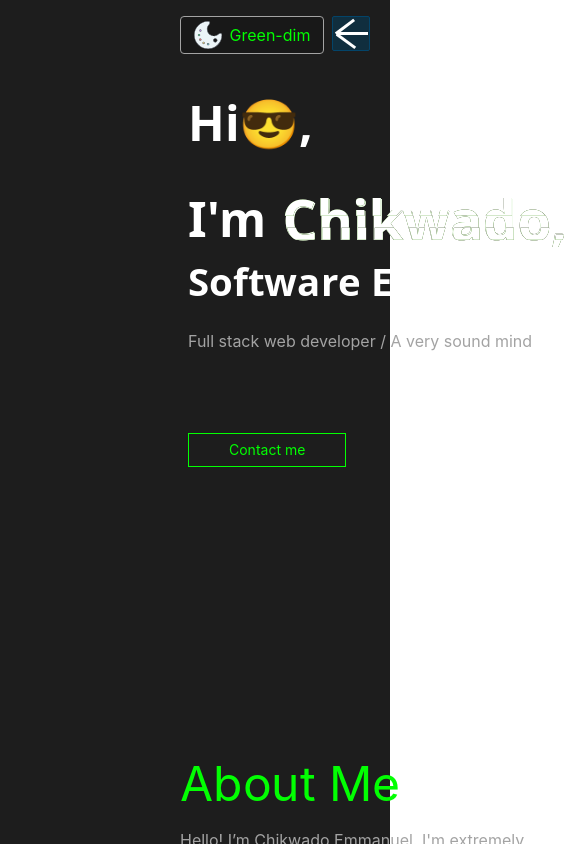
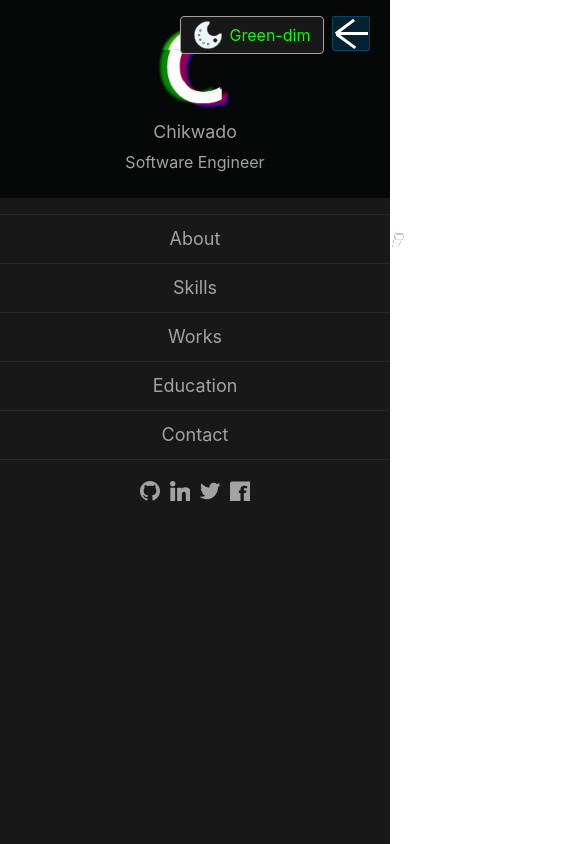
Before and after one commit to Quado2/portfolio, a React (Create React App) app: page / in a window 390 px wide. Both pictures are taken after a click on the element 350 px from the left and 33 px from the top of the page. Shown: the top 844 px of the page, 570 px wide, since content can reach past the window. Built offline with nearby package versions, Linux system fonts and the light colour scheme.

Commit message:
hambuger menu now call up the sidebar

```diff
--- a/src/Components/HamburgerMenu/HamburgerMenu.css
+++ b/src/Components/HamburgerMenu/HamburgerMenu.css
@@ -49,7 +49,7 @@
 
 
 
-@media (min-width:1300px){
+@media (min-width:768px){
     .HamburgerOuter  {
         display: none;
     }
--- a/src/Components/ThemeSelector/ThemeSelector.js
+++ b/src/Components/ThemeSelector/ThemeSelector.js
@@ -33,7 +33,7 @@ export default function ThemeSelector() {
     return (
         <div className='Topbar mx-2'>
             <BackdropLight show={showThemes} backdropClicked={handleBackdropClicked}  />
-            <div  className ="theme z-20">
+            <div  className ="theme z-10">
                 <div onClick={() => setShowThemes(!showThemes)}
                     className='selected-theme flex items-center justify-center border border-skin-muted hover:border-skin-button rounded cursor-pointer bg-skin-nav'>
                     <img className='m-1 w-7' src={change_theme} alt='change theme' />
--- a/src/Components/Topbar/Topbar.js
+++ b/src/Components/Topbar/Topbar.js
@@ -4,7 +4,7 @@ import HamburgerMenu from '../HamburgerMenu/HamburgerMenu'
 export default function Topbar({rotate,menuClicked}){
 
     return(
-        <div className = 'fixed flex top-4 right-4 z-20'>
+        <div className = 'fixed flex top-4 right-4 z-10'>
             <ThemeSelector />
             <HamburgerMenu rotate={rotate} menuClicked={menuClicked} />
         </div>
--- a/src/Containers/Layout/Layout.js
+++ b/src/Containers/Layout/Layout.js
@@ -6,7 +6,7 @@ import { useState } from "react";
 function Layout(props) {
 
 const [rotate, setRotate] = useState(false)
-const [showNavItems, setShowNavItems] = useState(true)
+const [showNavItems, setShowNavItems] = useState(false)
 
 function menuClicked (){
 
@@ -16,11 +16,12 @@ function menuClicked (){
 	return (
 		<div className="Layout">
 			<div className="flex ">
-				<nav className={`sidebar h-screen w-screen fixed z-10 opacity-0  md:w-36 md:opacity-1`}>
+				<nav className={`h-screen w-screen fixed top-0 left-0 opacity-0
+					md:w-36 md:opacity-100 md:z-10 transition-all ${showNavItems ? "opacity-100 z-10": "opacity-0 z-0"}`}>
                    <NavItems />
                 </nav>
                 <Topbar rotate={rotate} menuClicked={menuClicked} />
-				<main className="ml-40">{props.children}</main>
+				<main className="md:ml-40 transition-all">{props.children}</main>
 			</div>
 
 			<footer className="footer"></footer>
```
